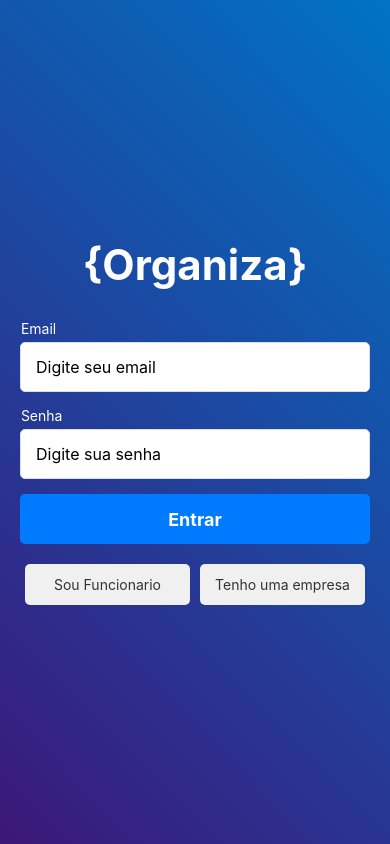
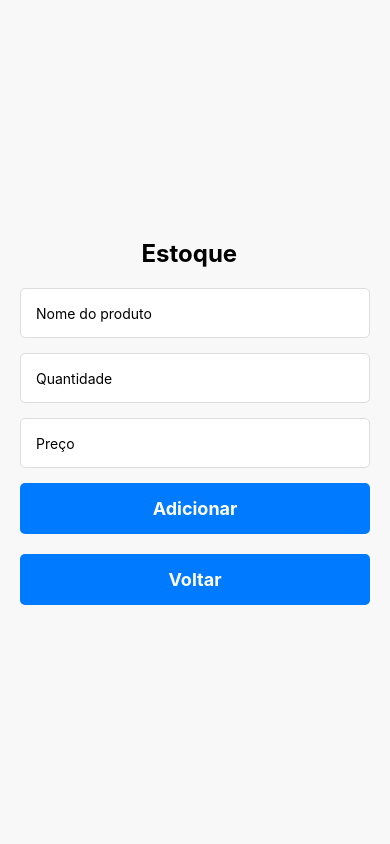
Before and after one commit to GiorgioRafael/Organiza, a React Native app: screen /FormProduto in a window 390 px wide. Built offline with nearby package versions, Linux system fonts and the light colour scheme.

Commit message:
nova tela

```diff
--- a/App.js
+++ b/App.js
@@ -4,7 +4,8 @@ import TelaEstoque from './Components/TelaEstoque';
 import { View, Text, TextInput, TouchableOpacity, StyleSheet } from 'react-native';
 import { createStackNavigator } from '@react-navigation/stack';
 import { NavigationContainer } from '@react-navigation/native';
-
+import { LinearGradient } from 'expo-linear-gradient';
+import FormProduto from './Components/FormProduto';
 
 //Componente principal da tela de login
 const LoginScreen = ({ navigation }) => {
@@ -29,6 +30,10 @@ const LoginScreen = ({ navigation }) => {
   const title = '{Organiza}';
   return (
     <View style={styles.container}>
+            <LinearGradient
+        colors={['#090979', '#020024']}
+        style={styles.background}
+      />
 <Text style={styles.title}>{title}</Text>
       <Text style={styles.formInput}>Email</Text>
       <TextInput
@@ -64,7 +69,18 @@ const LoginScreen = ({ navigation }) => {
         <TouchableOpacity style={styles.optionButton} onPress={handleCompanyPress}>
           <Text style={styles.optionButtonText}>Tenho uma empresa</Text>
         </TouchableOpacity>
+
+
       </View>
+      <View style={styles.buttonRowHelp}>
+      <TouchableOpacity>
+          <Text style={styles.needHelp}>Preciso de ajuda</Text>
+        </TouchableOpacity>
+
+        <TouchableOpacity>
+          <Text style={styles.needHelp}>Esqueci a senha</Text>
+        </TouchableOpacity>
+        </View>
     </View>
   );
 }
@@ -77,18 +93,8 @@ const App = () => {
   return (
     <NavigationContainer>
        <Stack.Navigator initialRouteName="LoginScreen" screenOptions={{headerShown: false}}>
-         <Stack.Screen name=" " component={LoginScreen}/>
-        <Stack.Screen name="TelaEstoque" component={TelaEstoque} options={{ title: 'Tela de Estoque' }}/>
-      </Stack.Navigator>
-    </NavigationContainer>
-  )
-}
-
-const appi = () => {
-  return (
-    <NavigationContainer>
-       <Stack.Navigator initialRouteName="LoginScreen" screenOptions={{headerShown: false}}>
-         <Stack.Screen name=" " component={LoginScreen}/>
+         <Stack.Screen name="LoginScreen" component={LoginScreen}/>
+         <Stack.Screen name="FormProduto" component={FormProduto}/>
         <Stack.Screen name="TelaEstoque" component={TelaEstoque} options={{ title: 'Tela de Estoque' }}/>
       </Stack.Navigator>
     </NavigationContainer>
@@ -141,6 +147,12 @@ const styles = StyleSheet.create({
     justifyContent: 'space-between',
     width: '100%',
   },
+  buttonRowHelp: {
+    flexDirection: 'row',
+    justifyContent: 'space-between',
+    width: '100%',
+    padding: 10,
+  },
   optionButton: {
     backgroundColor: '#f0f0f0',
     paddingHorizontal: 10,
@@ -166,5 +178,18 @@ const styles = StyleSheet.create({
       fontWeight: 'bold',
       marginBottom: 30,
       color: '#fff',
+  },
+  background: {
+    position: 'absolute',
+    left: 0,
+    right: 0,
+    top: 0,
+    height: '110%',
+  },
+  needHelp: {
+    color: '#fff',
+    fontSize: 12,
+    fontWeight: 'bold',
+    marginTop: 20,
   }
 });
--- /dev/null
+++ b/Components/FormProduto.jsx
@@ -0,0 +1,135 @@
+import React, { useState } from 'react';
+import { Text, View, Button, StyleSheet, TextInput, FlatList, TouchableOpacity } from 'react-native';
+
+const FormProduto = ( { navigation }) => {
+
+    const [produtos, setProdutos] = useState([]);
+    const [nomeProduto, setNomeProduto] = useState('');
+    const [quantidade, setQuantidade] = useState('');
+    const [preco, setPreco] = useState('');
+
+    const adicionarProduto = () => {
+        if (nomeProduto && quantidade && preco) {
+          setProdutos([...produtos, { nome: nomeProduto, quantidade: quantidade, preco: preco }]);
+          setNomeProduto('');
+          setQuantidade('');
+          setPreco('');
+        }
+      };
+
+        // Função para renderizar cada item da lista
+    const renderProduto = ({ item }) => (
+        <View style={styles.itemContainer}>
+          <Text style={styles.itemText}>{item.nome}</Text>
+          <Text style={styles.itemText}>Quantidade: {item.quantidade}</Text>
+          <Text style={styles.itemText}>Preço: {item.preco}</Text>
+        </View>
+      );
+
+  return (
+<View style={styles.container}>
+        <Text style={styles.title}>Estoque  </Text>
+
+        {/* Campo para inserir o nome do produto */}
+        <TextInput
+          style={styles.input}
+          placeholder="Nome do produto"
+          value={nomeProduto}
+          onChangeText={setNomeProduto}
+        />
+
+        {/* Campo para inserir a quantidade */}
+        <TextInput
+          style={styles.input}
+          placeholder="Quantidade"
+          value={quantidade}
+          onChangeText={setQuantidade}
+          keyboardType="numeric"
+        />
+
+<TextInput
+          style={styles.input}
+          placeholder="Preço"
+          value={preco}
+          onChangeText={setPreco}
+          keyboardType="numeric"
+        />
+
+        {/* Botão para adicionar o produto */}
+        <TouchableOpacity style={styles.addButton} onPress={adicionarProduto}>
+          <Text style={styles.addButtonText}>Adicionar</Text>
+        </TouchableOpacity>
+        <TouchableOpacity style={styles.addButton} onPress={() => navigation.goBack()}>
+          <Text style={styles.addButtonText}>Voltar</Text>
+        </TouchableOpacity>
+</View>
+  )
+}
+
+const styles = StyleSheet.create({
+  container: {
+    flex: 1,
+    justifyContent: 'center',
+    alignItems: 'center',
+    backgroundColor: '#f8f8f8',
+    padding: 20,
+  },
+  title: {
+    paddingTop: 20,
+    fontSize: 24,
+    fontWeight: 'bold',
+    marginBottom: 20,
+  },
+  titleH2: {
+    paddingTop: 5,
+    fontSize: 16,
+    fontWeight: '500',
+    marginBottom: 5,
+  },
+  input: {
+    width: '100%',
+    height: 50,
+    borderWidth: 1,
+    borderColor: '#ddd',
+    borderRadius: 5,
+    paddingHorizontal: 15,
+    marginBottom: 15,
+    backgroundColor: '#fff',
+  },
+  addButton: {
+    backgroundColor: '#007AFF',
+    padding: 15,
+    borderRadius: 5,
+    marginBottom: 20,
+    width: '100%',
+    alignItems: 'center',
+  },
+  addButtonText: {
+    color: '#fff',
+    fontSize: 18,
+    fontWeight: 'bold',
+  },
+  list: {
+    width: '100%',
+    marginTop: 20,
+  },
+  itemContainer: {
+    padding: 15,
+    borderBottomColor: '#090979',
+    borderBottomWidth: 1.5,
+    borderRadius: 5,
+    flexDirection: 'row',
+    justifyContent: 'space-between',
+  },
+  itemText: {
+    fontSize: 16,
+  },
+  emptyText: {
+    textAlign: 'center',
+    marginTop: 20,
+    color: '#666',
+  },
+});
+
+
+export default FormProduto
--- a/Components/TelaEstoque.jsx
+++ b/Components/TelaEstoque.jsx
@@ -1,19 +1,23 @@
+import 'react-native-gesture-handler';
+
 import React, { useState } from 'react';
 import { Text, View, Button, StyleSheet, TextInput, FlatList, TouchableOpacity } from 'react-native';
-
+import FormProduto from './FormProduto';
 const TelaEstoque = ({ navigation }) => {
 
     // Serve para armazenar os produtos e adicionar novos itens!
     const [produtos, setProdutos] = useState([]);
     const [nomeProduto, setNomeProduto] = useState('');
     const [quantidade, setQuantidade] = useState('');
+    const [preco, setPreco] = useState('');
 
     // Função par adicionar um novo produto ao estoque
     const adicionarProduto = () => {
-      if (nomeProduto && quantidade) {
-        setProdutos([...produtos, { nome: nomeProduto, quantidade: quantidade }]);
+      if (nomeProduto && quantidade && preco) {
+        setProdutos([...produtos, { nome: nomeProduto, quantidade: quantidade, preco: preco }]);
         setNomeProduto('');
         setQuantidade('');
+        setPreco('');
       }
     };
 
@@ -22,22 +26,21 @@ const TelaEstoque = ({ navigation }) => {
       <View style={styles.itemContainer}>
         <Text style={styles.itemText}>{item.nome}</Text>
         <Text style={styles.itemText}>Quantidade: {item.quantidade}</Text>
+        <Text style={styles.itemText}>Preço: {item.preco}</Text>
       </View>
     );
 
     return (
       <View style={styles.container}>
-        <Text style={styles.title}>Gerador de Estoque</Text>
+        <Text style={styles.title}>Estoque  </Text>
 
-        {/* Campo para inserir o nome do produto */}
-        <TextInput
+        {/* <TextInput
           style={styles.input}
           placeholder="Nome do produto"
           value={nomeProduto}
           onChangeText={setNomeProduto}
         />
 
-        {/* Campo para inserir a quantidade */}
         <TextInput
           style={styles.input}
           placeholder="Quantidade"
@@ -46,12 +49,26 @@ const TelaEstoque = ({ navigation }) => {
           keyboardType="numeric"
         />
 
-        {/* Botão para adicionar o produto */}
+<TextInput
+          style={styles.input}
+          placeholder="Preço"
+          value={preco}
+          onChangeText={setPreco}
+          keyboardType="numeric"
+        />
+
+
         <TouchableOpacity style={styles.addButton} onPress={adicionarProduto}>
-          <Text style={styles.addButtonText}>Adicionar Produto</Text>
+          <Text style={styles.addButtonText}>Novo produto</Text>
+        </TouchableOpacity> */}
+
+        <TouchableOpacity style={styles.addButton} onPress={() => navigation.navigate('FormProduto')}>
+          <Text style={styles.addButtonText}>Novo produto</Text>
         </TouchableOpacity>
 
+
         {/* Lista de produtos adicionados */}
+        <Text style={styles.titleH2}>Produtos</Text>
         <FlatList
           data={produtos}
           keyExtractor={(item, index) => index.toString()}
@@ -61,7 +78,6 @@ const TelaEstoque = ({ navigation }) => {
         />
 
         {/* Botão para voltar à tela inicial */}
-        <Button title="Voltar para a tela inicial" onPress={() => navigation.goBack()} />
       </View>
     );
   };
@@ -76,9 +92,16 @@ const TelaEstoque = ({ navigation }) => {
       padding: 20,
     },
     title: {
+      paddingTop: 20,
       fontSize: 24,
       fontWeight: 'bold',
       marginBottom: 20,
+    },
+    titleH2: {
+      paddingTop: 5,
+      fontSize: 16,
+      fontWeight: '500',
+      marginBottom: 5,
     },
     input: {
       width: '100%',
@@ -109,8 +132,9 @@ const TelaEstoque = ({ navigation }) => {
     },
     itemContainer: {
       padding: 15,
-      borderBottomWidth: 1,
-      borderBottomColor: '#ddd',
+      borderBottomColor: '#090979',
+      borderBottomWidth: 1.5,
+      borderRadius: 5,
       flexDirection: 'row',
       justifyContent: 'space-between',
     },
--- a/package.json
+++ b/package.json
@@ -17,11 +17,12 @@
     "react": "18.2.0",
     "react-dom": "18.2.0",
     "react-native": "0.74.5",
+    "react-native-gesture-handler": "~2.16.1",
     "react-native-linear-gradient": "^2.8.3",
     "react-native-safe-area-context": "4.10.5",
     "react-native-screens": "3.31.1",
     "react-native-web": "~0.19.10",
-    "react-native-gesture-handler": "~2.16.1"
+    "expo-linear-gradient": "~13.0.2"
   },
   "devDependencies": {
     "@babel/core": "^7.20.0"
```
Also changed, not shown: Components/OlaMundo.jsx (deleted, +0 -10 lines), 1 other file (tests, documents, lock files or other folders).
